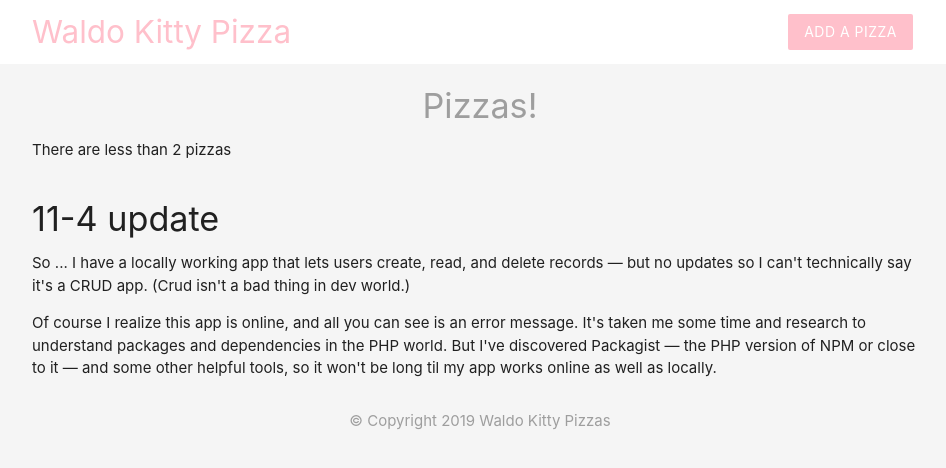
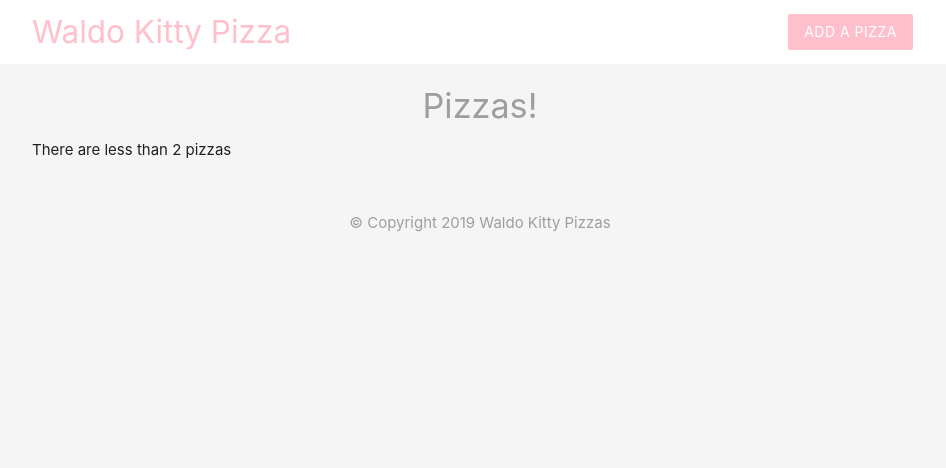
Before and after one commit to green64/php_project, a PHP site: page / in a window 1280 px wide. Shown: the top 468 px of the page, without its empty margins (160-1106 px from the left). Run offline with PHP 8.4, Linux system fonts and the light colour scheme; data that the repository does not hold is empty.

Commit message:
removing comments home

```diff
--- a/index.php
+++ b/index.php
@@ -61,17 +61,7 @@ mysqli_close($conn);
 					<?php	endif; ?>
 
 	</div>
-	<div>
-			<h4>11-4 update</h4>
-			<p>So ... I have a locally working app that lets users create, read, and delete records —
-			but no updates so I can't technically say it's a CRUD app. (Crud isn't a bad thing in dev world.)</p>
 
-			<p>Of course I realize this app is online, and all you can see is an error message. It's taken me some time
-			and research to understand packages and dependencies in the PHP world. But I've discovered Packagist &mdash;
-			the PHP version of NPM or close to it &mdash; and some other helpful tools, so it won't be long til my app
-			works online as well as locally.</p>
-			</div>
-</div>
 
 	<?php include('templates/footer.php'); ?>
 
```
